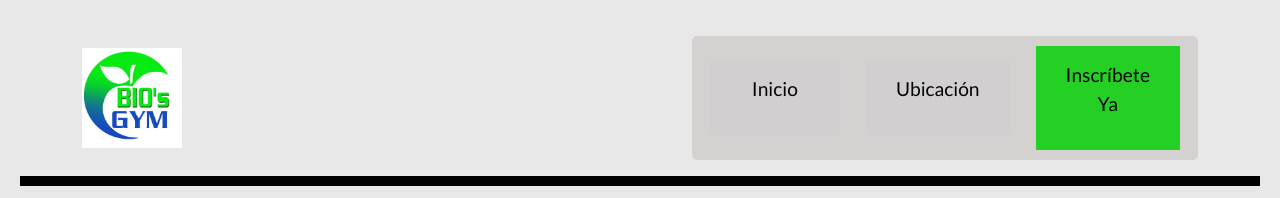
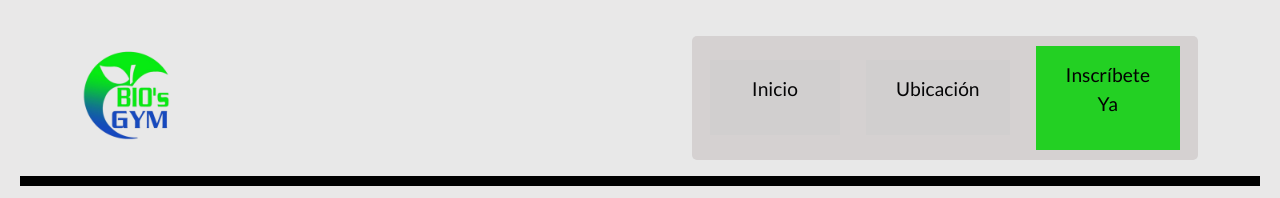
Before and after one commit to Erick-MSD/Gimnasio, a plain HTML site: page html/index.html in a window 1280 px wide. Shown: the top 198 px of the page. Drawn offline with nearby package versions, Linux system fonts and the light colour scheme.

Commit message:
Se cambio el logo de JPG a PNG

```diff
--- a/html/index.html
+++ b/html/index.html
@@ -21,7 +21,7 @@
         <div class="custom-header py-3">
             <div class="container d-flex justify-content-between align-items-center">
                 <!-- Logotipo -->
-                <img src="Bios-Gym.jpg" alt="Logotipo de Bios Gym" class="logo">
+                <img src="Bios-Gym.png" alt="Logotipo de Bios Gym" class="logo">
                 <!-- Navegación -->
                 <nav class="lato-bold">
                     <div class="nav-buttons">
```
Also changed, not shown: html/Bios-Gym.jpg (deleted), html/Bios-Gym.png (added).
